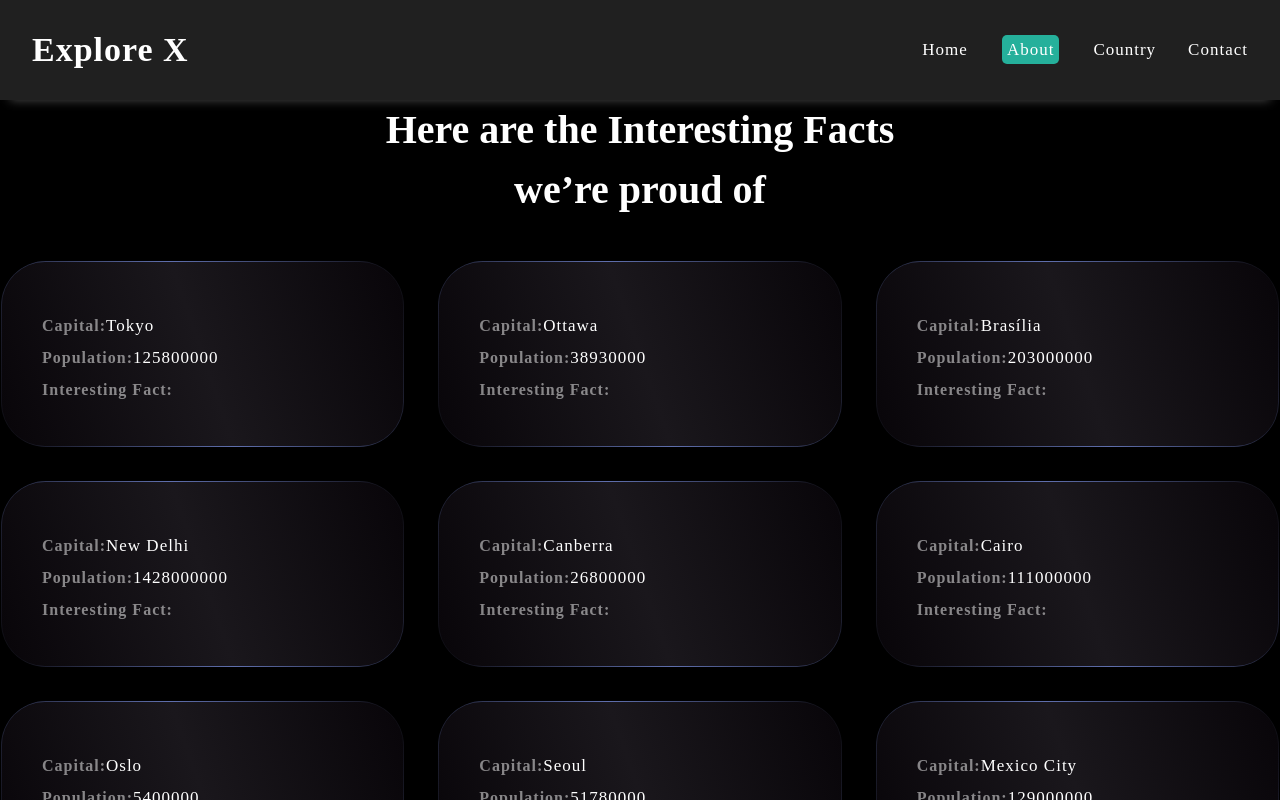
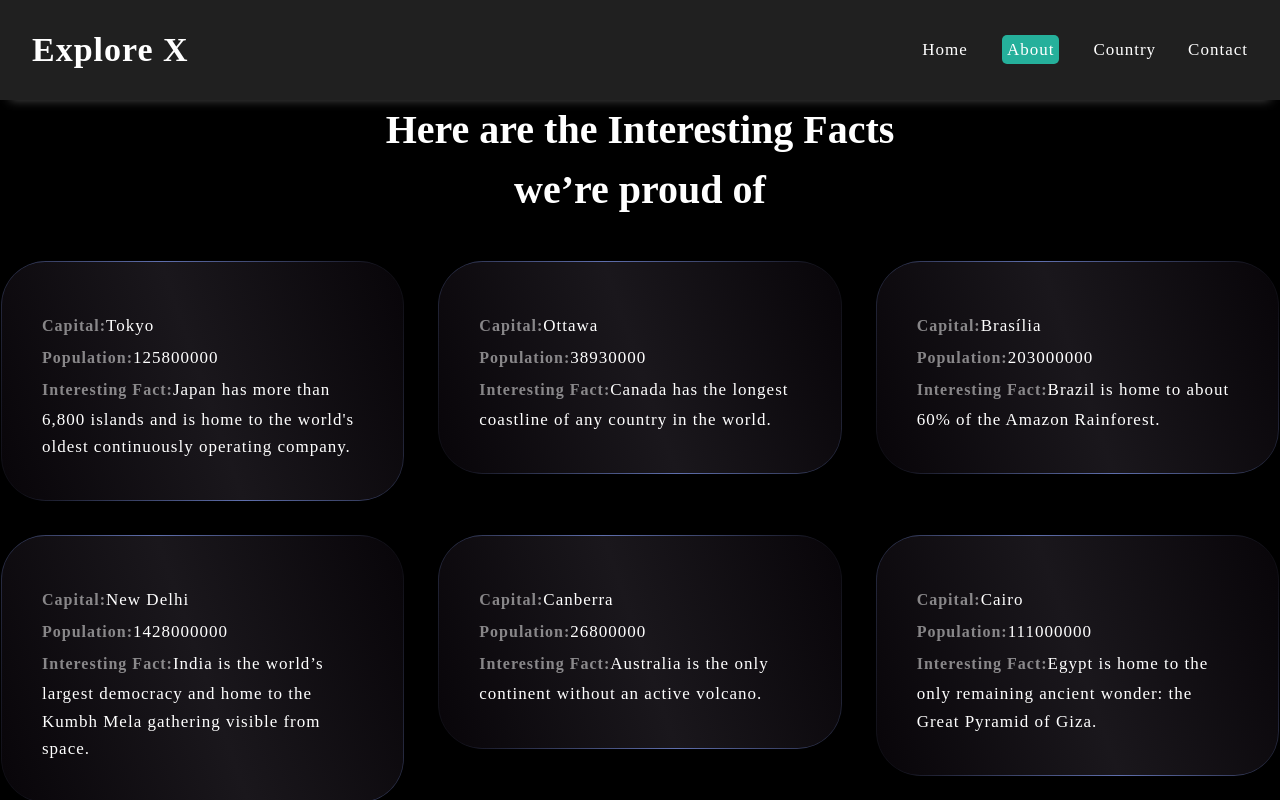
Before and after one commit to Kartikesh-19/React_19_Countries_Data, a React (Vite) app: page /about in a window 1280 px wide. Shown: the top 800 px of the page. Built offline with nearby package versions, Linux system fonts and the light colour scheme.

Commit message:
added active tab in navbar

```diff
--- a/src/components/UI/Footer.jsx
+++ b/src/components/UI/Footer.jsx
@@ -49,7 +49,7 @@ import { NavLink } from "react-router-dom";
 
                 <li>
                   <NavLink
-                    to="https://www.instagram.com/thapatechnical/"
+                    to="https://www.instagram.com/kartikesh_sharma/"
                     target="_blank"
                   >
                     Social
@@ -57,7 +57,7 @@ import { NavLink } from "react-router-dom";
                 </li>
                 <li>
                   <NavLink
-                    to="https://thapatechnical.shop/source-code"
+                    to="https://github.com/Kartikesh-19/React_19_Countries_Data"
                     target="_blank"
                   >
                     Source Code
--- a/src/pages/About.jsx
+++ b/src/pages/About.jsx
@@ -11,7 +11,7 @@ export const About = () => {
 
       <div className="gradient-cards">
         {countryFacts.map((country) => {
-          const { id, countryName, capital, population, interestingFact } =
+          const { id, countryName, capital, population, interestingFacts } =
             country;
           return (
             <div className="card" key={id}>
@@ -27,7 +27,7 @@ export const About = () => {
                 </p>
                 <p>
                   <span className="card-description">Interesting Fact:</span>
-                  {interestingFact}
+                  {interestingFacts}
                 </p>
               </div>
             </div>
```
